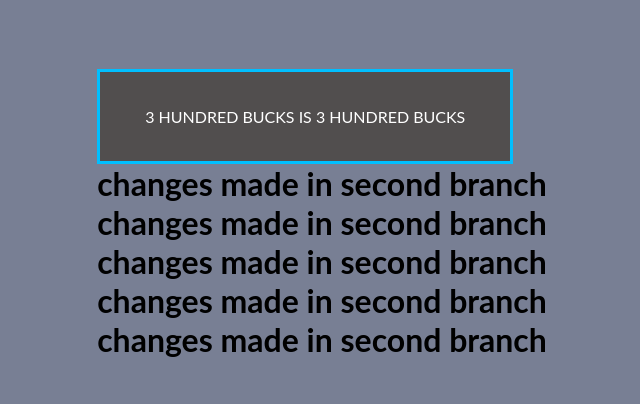
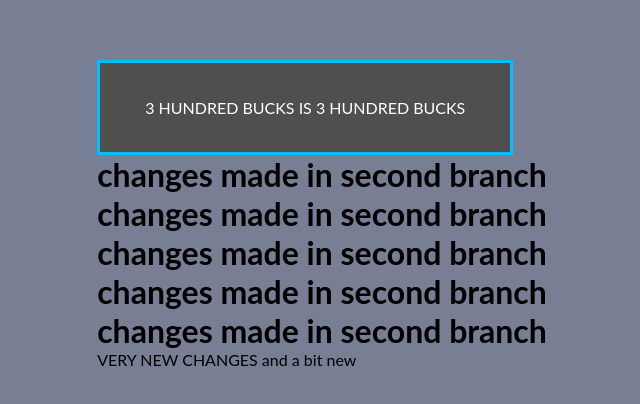
Before and after one commit to DmitryKochergaev/ui-kit, an Angular app: page / in a window 1280 px wide. Shown: the part 186-590 px from the top of the page, without its empty margins (318-958 px from the left). Built offline with nearby package versions, Linux system fonts and the light colour scheme.

Commit message:
Changes2

```diff
--- a/src/modules/ui-kit/ripple-button/ripple-button.component.html
+++ b/src/modules/ui-kit/ripple-button/ripple-button.component.html
@@ -4,3 +4,12 @@
 <h1>changes made in second branch</h1>
 <h1>changes made in second branch</h1>
 <h1>changes made in second branch</h1>
+
+VERY
+NEW
+CHANGES
+
+
+
+
+and a bit new
```
